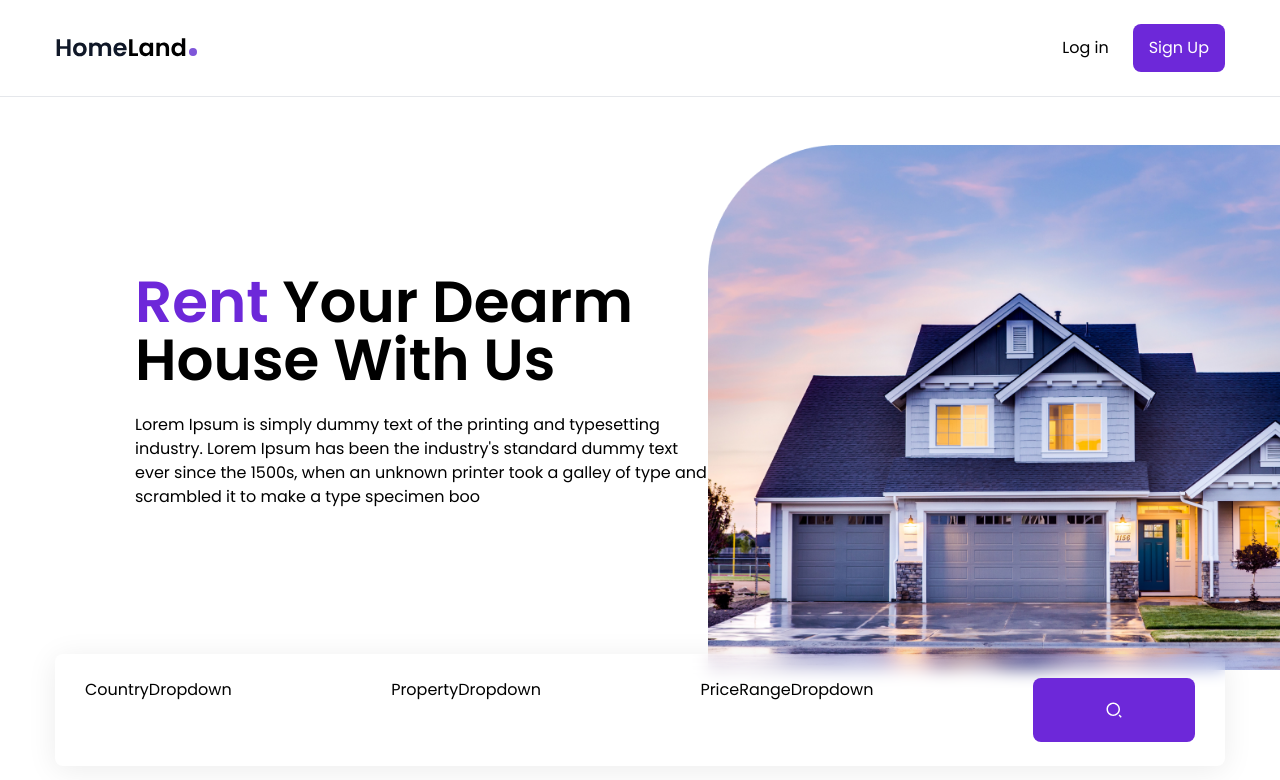
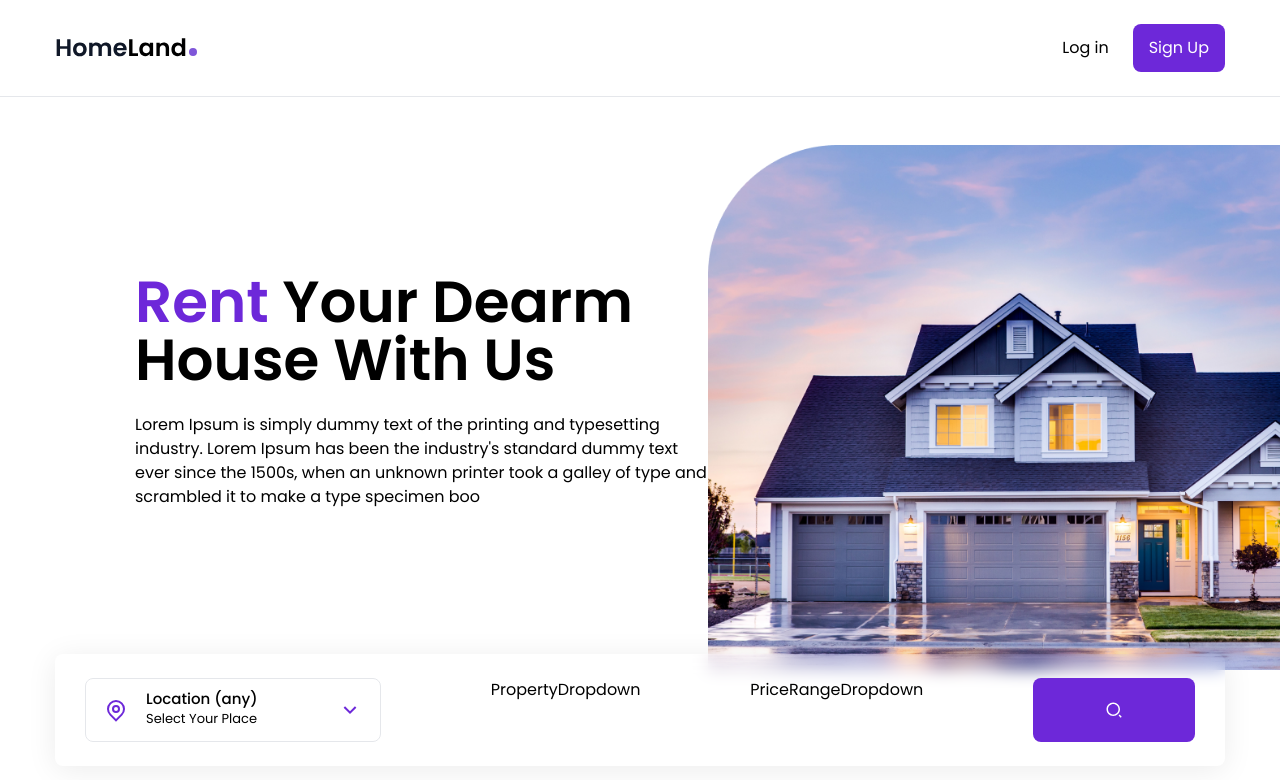
Before and after one commit to hamam99/real-estate-react-js, a React (Create React App) app: page / in a window 1280 px wide. Shown: the top 780 px of the page. Built offline with nearby package versions, Linux system fonts and the light colour scheme.

Commit message:
update country dropdown

```diff
--- a/src/components/CountryDropdown.js
+++ b/src/components/CountryDropdown.js
@@ -1,7 +1,54 @@
-import React from 'react';
+import React, { useState, useEffect, useContext } from 'react'
+
+import { RiMapPinLine, RiArrowDownSLine, RiArrowUpSLine } from 'react-icons/ri'
+import { Menu } from '@headlessui/react'
+
+import { HouseContext } from './HouseContext'
 
 const CountryDropdown = () => {
-  return <div>CountryDropdown</div>;
-};
+  const { country, setCountry, countries } = useContext(HouseContext)
+  console.log({ country, countries })
 
-export default CountryDropdown;
+  const [isOpen, setIsOpen] = useState(false)
+
+  return (
+    <Menu as="div" className="dropdown relative">
+      <Menu.Button
+        className="dropdown-btn w-full text-left"
+        onClick={() => {
+          setIsOpen(!isOpen)
+        }}
+      >
+        <RiMapPinLine className="dropdown-icon-primary" />
+        <div>
+          <div className="text-[15px] font-medium leading-tight">{country}</div>
+          <div className="text-[13px]">{'Select Your Place'}</div>
+        </div>
+        {isOpen ? (
+          <RiArrowUpSLine className="dropdown-icon-secondary" />
+        ) : (
+          <RiArrowDownSLine className="dropdown-icon-secondary" />
+        )}
+      </Menu.Button>
+
+      <Menu.Items>
+        {countries.map((country, index) => {
+          return (
+            <Menu.Item
+              as="li"
+              key={index}
+              className="cursor-pointer hover: text-violet-700 transition"
+              onClick={() => {
+                setCountry(country)
+              }}
+            >
+              {country}
+            </Menu.Item>
+          )
+        })}
+      </Menu.Items>
+    </Menu>
+  )
+}
+
+export default CountryDropdown
--- a/src/components/HouseContext.js
+++ b/src/components/HouseContext.js
@@ -12,6 +12,14 @@
   const [properties, setProperties] = useState([])
   const [price, setPrice] = useState('Price reange (any)')
   const [loading, setLoading] = useState(false)
+
+  useEffect(() => {
+    const allCountries = houses.map((house) => {
+      return house.country
+    })
+    const uniqueCountry = ['Location (any)', ...new Set(allCountries)]
+    setCountries(uniqueCountry)
+  }, [])
 
   return (
     <HouseContext.Provider
```
